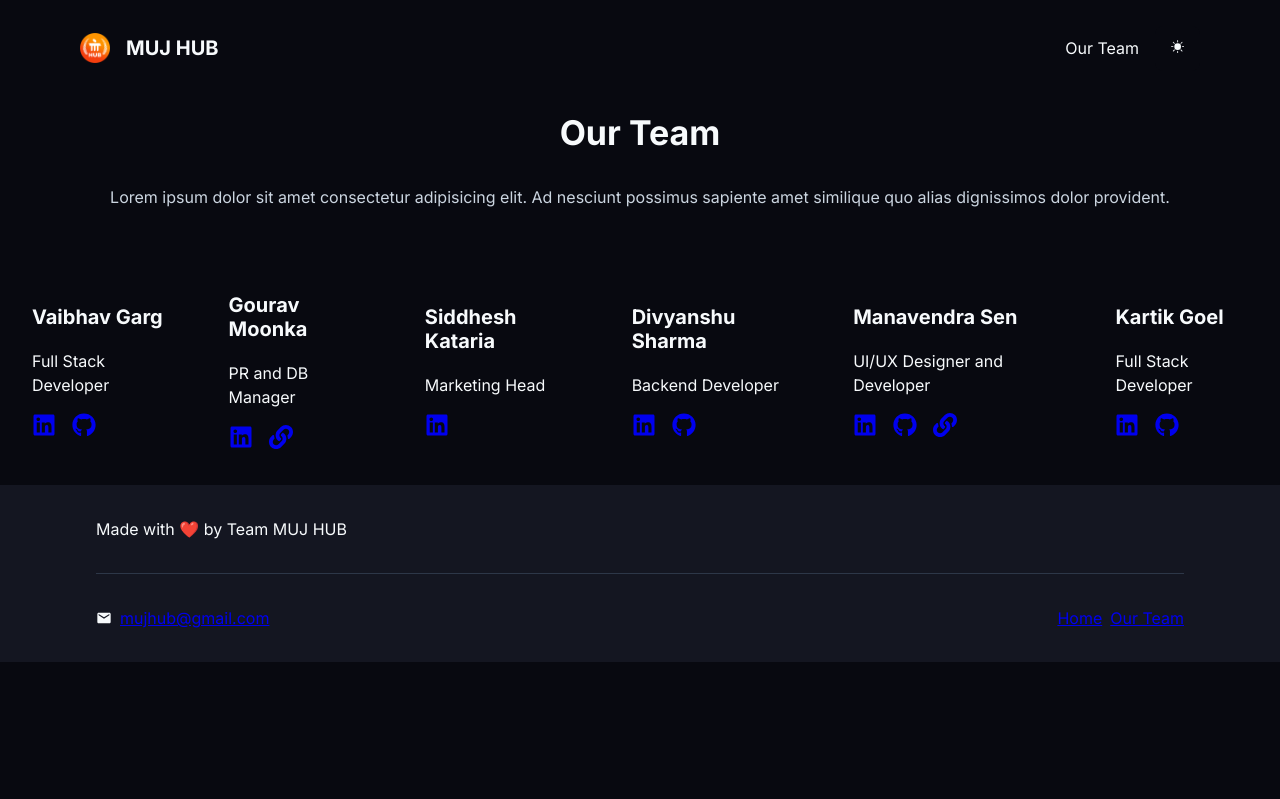
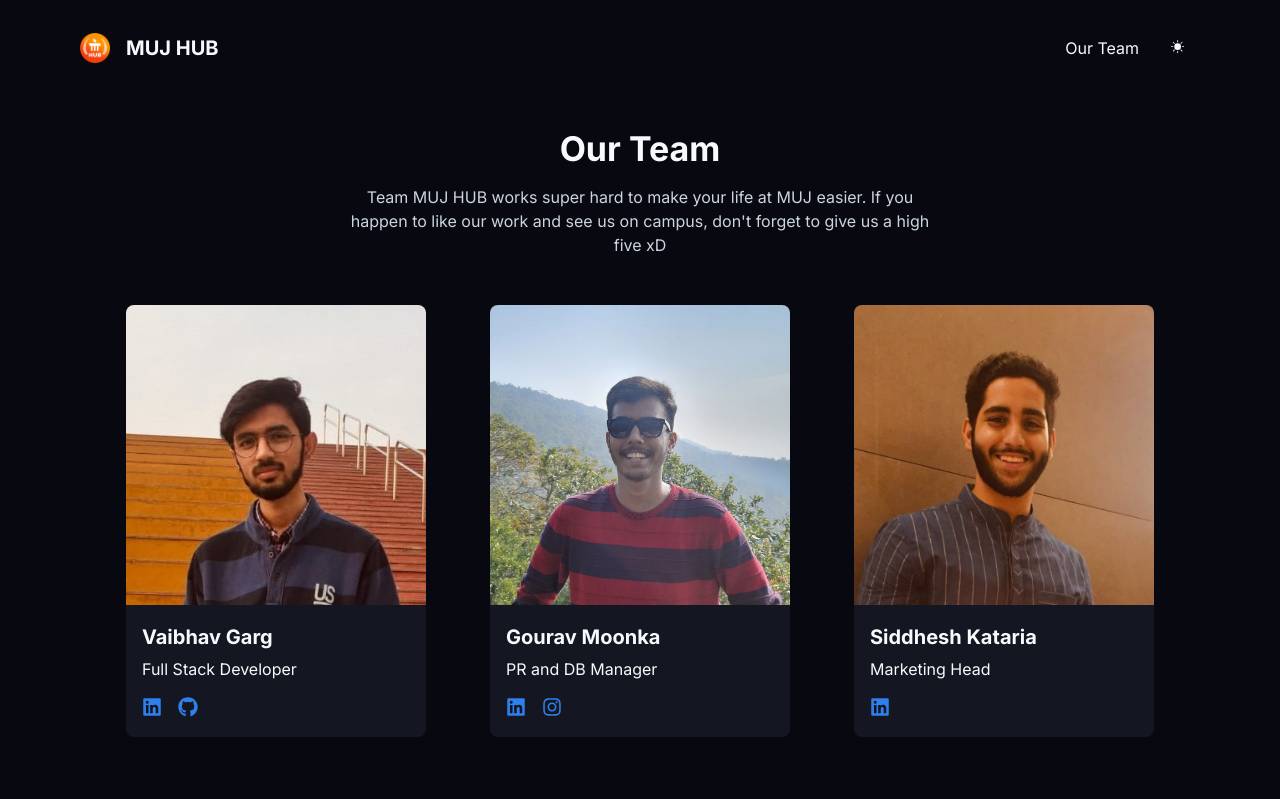
Before and after one commit to mujhub/website, a React (Create React App) app: page /team in a window 1280 px wide. Shown: the top 799 px of the page. Built offline with nearby package versions, Linux system fonts and the light colour scheme; no server answers.

Commit message:
[+] Team Page

```diff
--- a/src/components/Team/TeamCard.jsx
+++ b/src/components/Team/TeamCard.jsx
@@ -1,32 +1,51 @@
 import React from "react";
 import { H6, Type } from "../../styles/Shared/StyledTypes";
 import { Card } from "../../styles/components/TeamStyles";
-
-import { FaLinkedin, FaGithub, FaLink } from "react-icons/fa";
+import { Divider } from "../../styles/components/HomeStyles";
+import {
+  FaLinkedin,
+  FaGithub,
+  FaLink,
+  FaInstagram,
+  FaBehanceSquare,
+} from "react-icons/fa";
 
 // import
 export const TeamCard = (props) => {
   const { links } = props;
   return (
     <Card>
-      {/* <img src={props.image} alt={props.name} /> */}
-      <H6>{props.name}</H6>
-      <Type>{props.post}</Type>
+      <img src={props.img} alt={props.name} height="300px" width="300px" />
+      <H6 className="memberName">{props.name}</H6>
+      <Type className="memberPost">{props.post}</Type>
+      {/* <Divider /> */}
+      <div className="memberLinks">
         {links.map((link) => {
           let icon;
           switch (link.icon) {
             case "Linkedin":
-            icon = <FaLinkedin size="24px" />;
+              icon = <FaLinkedin size="20px" />;
               break;
             case "Github":
-            icon = <FaGithub size="24px" />;
+              icon = <FaGithub size="20px" />;
+              break;
+            case "Instagram":
+              icon = <FaInstagram size="20px" />;
+              break;
+            case "Behance":
+              icon = <FaBehanceSquare size="20px" />;
               break;
             default:
-            icon = <FaLink size="24px" />;
+              icon = <FaLink size="20px" />;
               break;
           }
-        return <a href={link.href}>{icon}</a>;
+          return (
+            <a target="_black" rel="noreferrer noopener" href={link.href}>
+              {icon}
+            </a>
+          );
         })}
+      </div>
     </Card>
   );
 };
--- a/src/pages/Team.jsx
+++ b/src/pages/Team.jsx
@@ -1,8 +1,7 @@
 import React from "react";
 import { Container } from "../styles/Shared/Container";
 import { H4, Type } from "../styles/Shared/StyledTypes";
-import { Subheading } from "../styles/components/HomeStyles";
-
+import { TeamGrid, TeamHeaderContainer } from "../styles/components/TeamStyles";
 // team card
 import { TeamCard } from "../components/Team/TeamCard";
 
@@ -12,17 +11,28 @@ import team from "../constants/teamMembers";
 const Team = () => {
   return (
     <>
-			<Subheading>
+      <TeamHeaderContainer>
         <H4>Our Team</H4>
-				<Type>
-					Lorem ipsum dolor sit amet consectetur adipisicing elit. Ad nesciunt possimus sapiente amet similique quo alias dignissimos dolor provident.
+        <Type className="TeamHeaderDesc">
+          Team MUJ HUB works super hard to make your life at MUJ easier. If you
+          happen to like our work and see us on campus, don't forget to give us
+          a high five xD
         </Type>
-			</Subheading>
+      </TeamHeaderContainer>
 
       <Container center>
+        <TeamGrid>
           {team.map((member) => {
-					return <TeamCard name={member.name} post={member.post} links={member.links} />;
+            return (
+              <TeamCard
+                img={member.img}
+                name={member.name}
+                post={member.post}
+                links={member.links}
+              />
+            );
           })}
+        </TeamGrid>
       </Container>
     </>
   );
--- a/src/styles/components/TeamStyles.js
+++ b/src/styles/components/TeamStyles.js
@@ -2,7 +2,59 @@ import styled from "styled-components";
 
 export const Card = styled.div`
   margin: 2rem;
-  a {
-    margin-right: 1rem;
+  border-radius: 8px;
+  padding-bottom: 1rem;
+  background-color: ${(props) => props.theme.BG2};
+  /* box-shadow: 0px 0px 10px rgba(0, 0, 0, 0.1); */
+
+  .memberName {
+    margin-left: 1rem;
+    margin-top: 1rem;
+    margin-bottom: 0.5rem;
+  }
+
+  .memberPost {
+    margin-top: 0.5rem;
+    margin-left: 1rem;
+  }
+
+  .memberLinks {
+    /* margin-top: 0.5rem; */
+    margin-left: 1rem;
+    a {
+      color: ${(props) => props.theme.PRIMARY};
+      margin-right: 1rem;
+    }
+  }
+  img {
+    border-radius: 8px 8px 0 0;
   }
 `;
+
+export const TeamHeaderContainer = styled.section`
+  padding: 0 20rem;
+  margin-top: 2rem;
+  text-align: center;
+
+  h4 {
+    margin: 0 0 1rem 0;
+  }
+
+  .TeamHeaderDesc {
+    padding: 0 1.5rem;
+    color: ${(props) => props.theme.PLACEHOLDER};
+  }
+
+  @media (max-width: 768px) {
+    padding: 0;
+  }
+`;
+
+export const TeamGrid = styled.div`
+  display: grid;
+  grid-template-columns: auto auto auto;
+
+  @media (max-width: 768px) {
+    grid-template-columns: auto;
+  }
+`;
```
Lines whose indentation alone changed are shown as unchanged.
